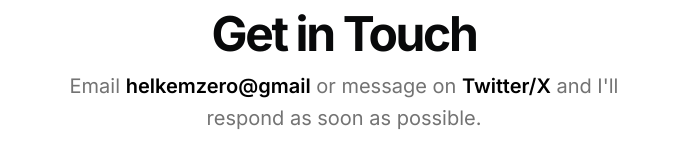
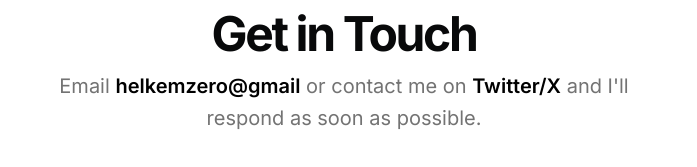
Before and after one commit to Helkem/helkemzerosite, a Next.js app: page / in a window 1280 px wide. Shown: the part 1317-1484 px from the top of the page, without its empty margins (296-993 px from the left). Built offline with nearby package versions, Linux system fonts and the light colour scheme.

Commit message:
footer update

```diff
--- a/src/app/page.tsx
+++ b/src/app/page.tsx
@@ -118,7 +118,7 @@ export default function Page() {
                 <span className='text-black dark:text-white font-semibold hover:underline'>
                   helkemzero@gmail
                 </span>{" "}
-                or message on{" "}
+                or contact me on{" "}
                 <Link
                   href={DATA.contact.social.X.url}
                   className='text-black dark:text-white hover:underline font-semibold'
```
